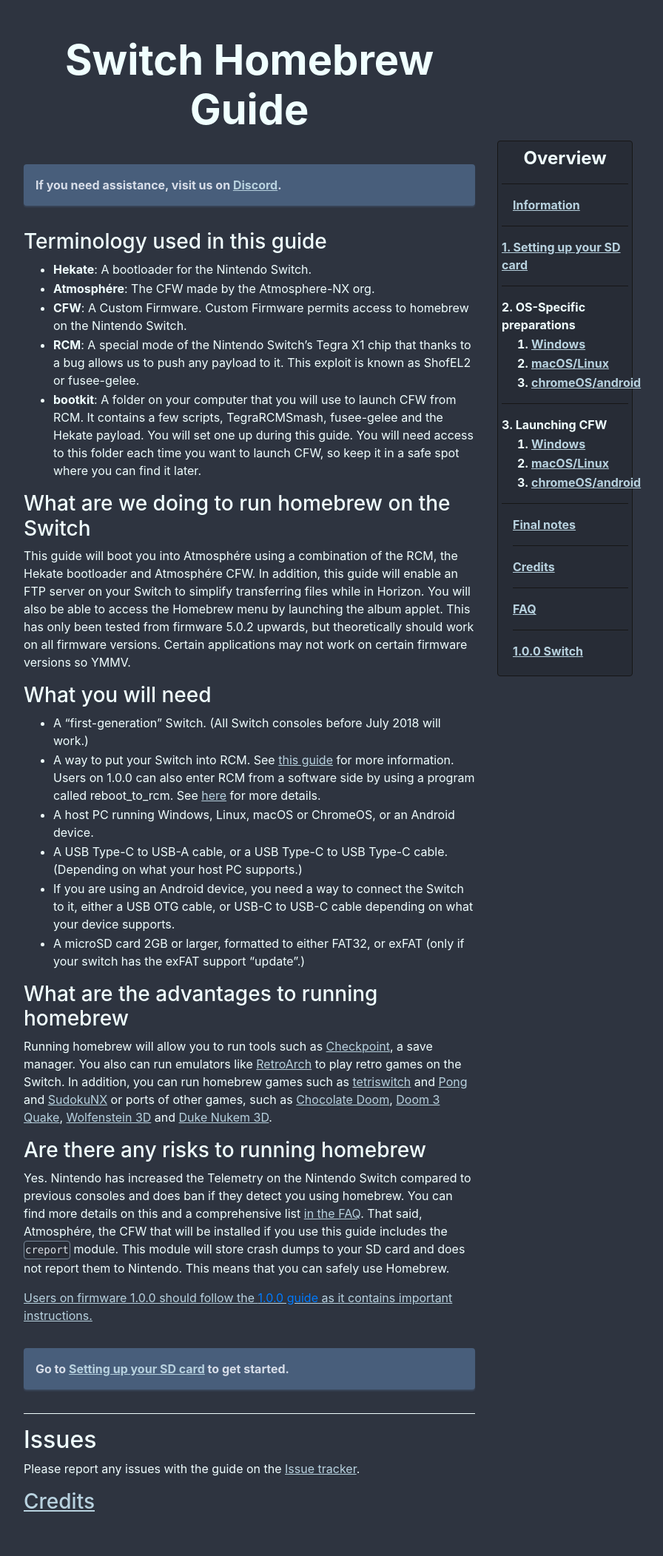
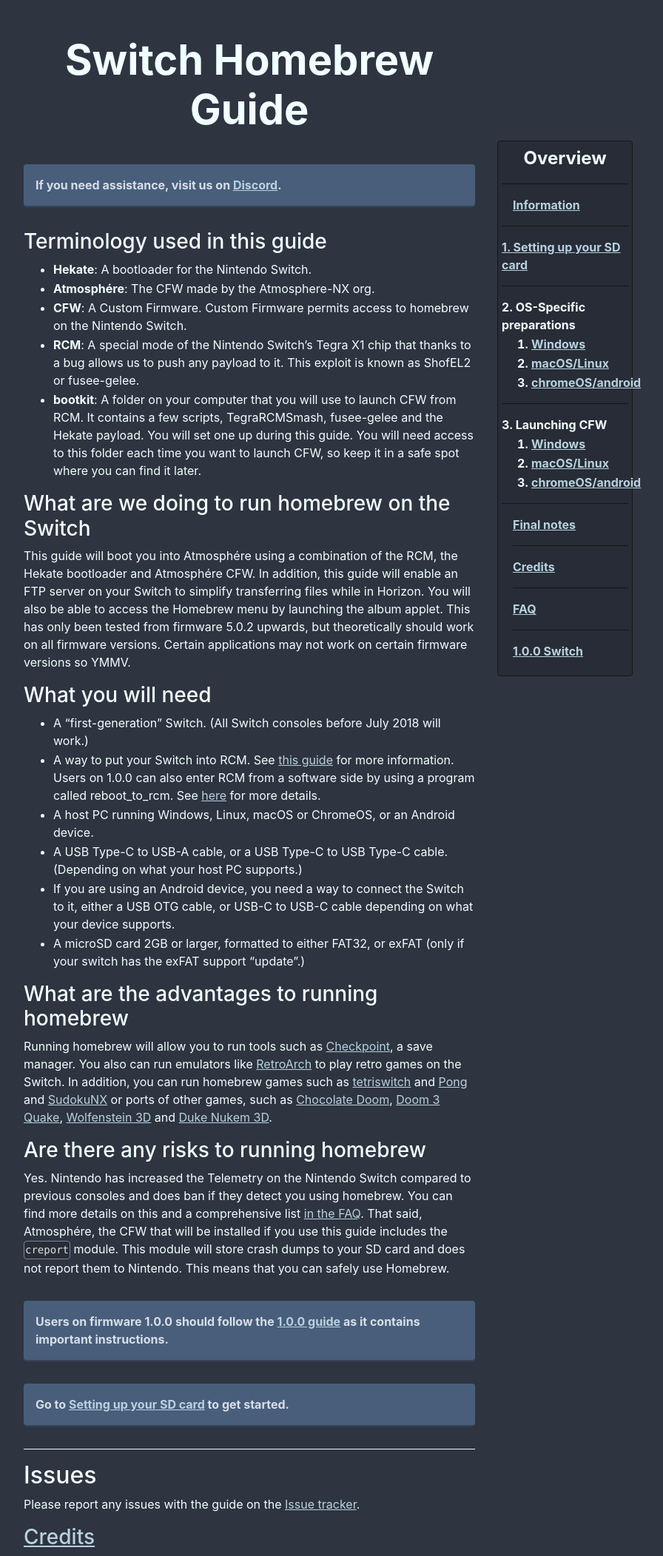
Before and after one commit to noirscape/SwitchGuideOLD, a Jekyll site: the page built from index.md, in a window 1280 px wide. Shown: the whole page at 74% size, without its empty margins (303-1199 px from the left). Built offline with Jekyll 4.4.1, drawn with Linux system fonts in a browser that asks for light colours; before the commit the page ends 2055 px from its top, so only the background shows below that.

Commit message:
No comment.

```diff
--- a/index.md
+++ b/index.md
@@ -37,8 +37,8 @@
 
 Yes. Nintendo has increased the Telemetry on the Nintendo Switch compared to previous consoles and does ban if they detect you using homebrew. You can find more details on this and a comprehensive list [in the FAQ](faq.html#ban){: target="_blank" .a-table}. That said, Atmosphére, the CFW that will be installed if you use this guide includes the `creport` module. This module will store crash dumps to your SD card and does not report them to Nintendo. This means that you can safely use Homebrew.
 
-Users on firmware 1.0.0 should follow the [1.0.0 guide](1-0-0.html) as it contains important instructions.
-{: .a-table}
+Users on firmware 1.0.0 should follow the [1.0.0 guide](1-0-0.html){: .a-table} as it contains important instructions.
+{: .info-box}
 
 Go to [Setting up your SD card](sdcard.html){: .a-table} to get started.
 {: .info-box}
```
